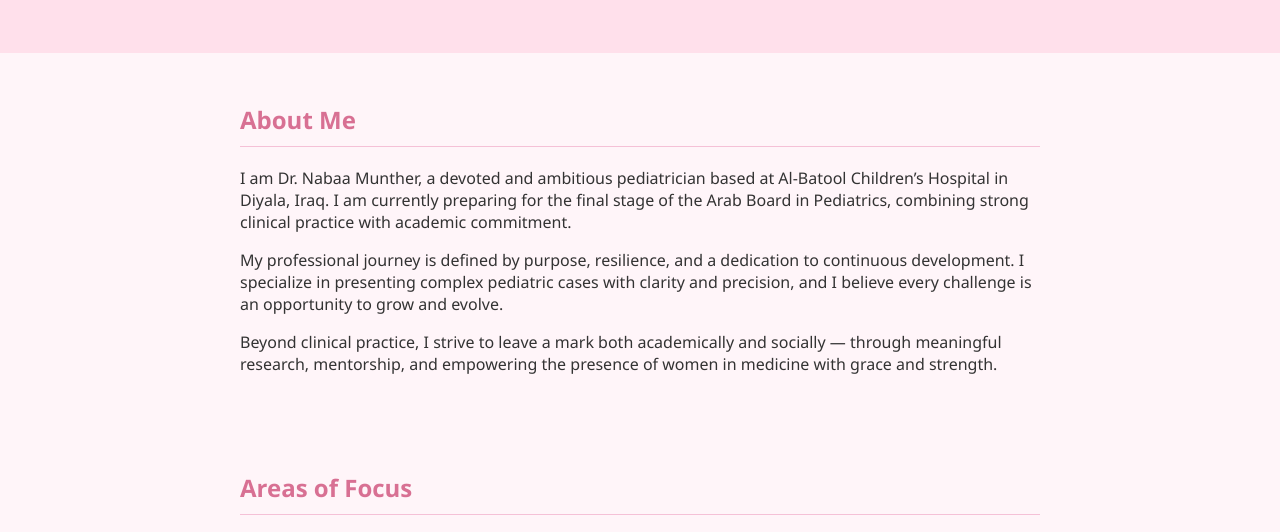
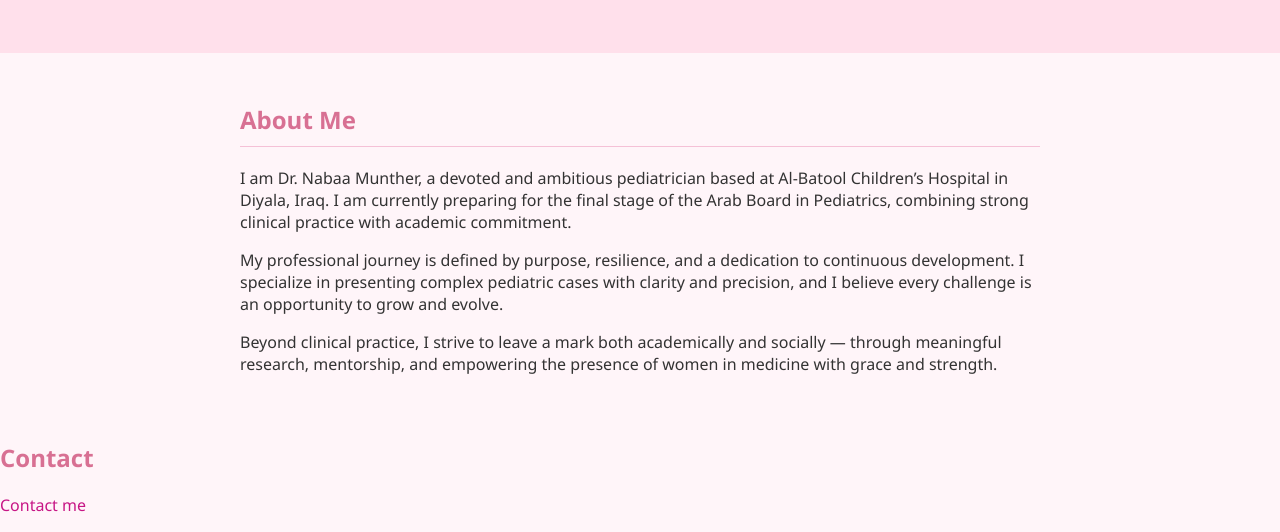
Before and after one commit to nabaaMunther/nabaaMunther.github.io, a plain HTML site: page index.html in a window 1280 px wide. Shown: the part 394-926 px from the top of the page. Drawn offline with Linux system fonts and the light colour scheme.

Commit message:
Update index.html

```diff
--- a/index.html
+++ b/index.html
@@ -1,5 +1,15 @@
 <!DOCTYPE html>
 <html lang="en">
+  <head>
+  <meta charset="UTF-8">
+  <title>Dr. Nabaa Munther</title>
+
+  <style>
+    body {
+      background-color: pink;
+    }
+  </style>
+</head>
 <head>
   <meta charset="UTF-8" />
   <meta name="viewport" content="width=device-width, initial-scale=1.0" />
@@ -85,7 +95,10 @@
       Beyond clinical practice, I strive to leave a mark both academically and socially — through meaningful research, mentorship, and empowering the presence of women in medicine with grace and strength.
     </p>
   </section>
-
+<h2>Contact</h2>
+<p>
+  <a href="mailto:contact@drnabaa.com">Contact me</a>
+</p
   <section>
     <h2>Areas of Focus</h2>
     <ul>
```
